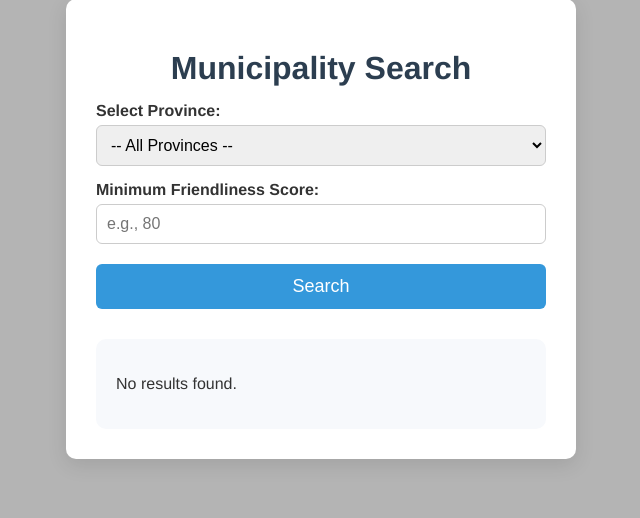
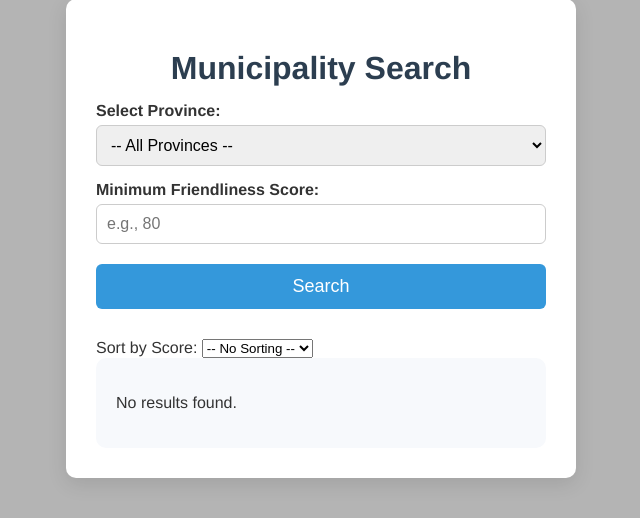
Before and after one commit to ASU-jcox43/SER40X-Group18-FTAC, a Flask app: page / in a window 1280 px wide. Shown: the part 21-539 px from the top of the page, without its empty margins (319-959 px from the left). Run offline with Flask 3, Linux system fonts and the light colour scheme.

Commit message:
added ability to sort by score value

```diff
--- a/Logic/municipality_profile/app.py
+++ b/Logic/municipality_profile/app.py
@@ -6,21 +6,43 @@ app = Flask(__name__)
 # Load profiles once at startup
 profiles = load_profiles()
 
+PROVINCES = [
+    "Alberta",
+    "British Columbia",
+    "Manitoba",
+    "New Brunswick",
+    "Newfoundland and Labrador",
+    "Nova Scotia",
+    "Ontario",
+    "Prince Edward Island",
+    "Quebec",
+    "Saskatchewan",
+    "Northwest Territories",
+    "Nunavut",
+    "Yukon"
+]
+
 @app.route("/", methods=["GET", "POST"])
 def index():
     results = None
+    results = None
+    sort_order = None
+    province = None
+    min_score = None
+
     if request.method == "POST":
         province = request.form.get("province")
         min_score = request.form.get("minScore")
         min_score = float(min_score) if min_score else None
+        sort_order = request.form.get("sortOrder")
 
         # Treat empty string or "all" as no filter
         if not province or province.lower() == "all":
             province = None
 
-        results = search_profiles(profiles, min_score=min_score, province=province)
+        results = search_profiles(profiles, min_score=min_score, province=province, sort_order=sort_order)
 
-    return render_template("index.html", results=results)
+    return render_template("index.html", results=results, provinces=PROVINCES)
 
 if __name__ == "__main__":
     app.run(debug=True)
--- a/Logic/municipality_profile/search_manager.py
+++ b/Logic/municipality_profile/search_manager.py
@@ -68,7 +68,22 @@ def normalize_profile(data):
 
 
 # Search profiles based on specific criteria
-def search_profiles(profiles, min_score=None, province=None, city=None, region=None):
+def search_profiles(profiles, min_score=None, province=None, city=None, region=None, sort_order=None):
+    """
+    Filter and optionally sort municipality profiles.
+
+    Args:
+        profiles: List of normalized profiles.
+        min_score: Minimum score to filter.
+        province: Province name to filter.
+        city: City name to filter.
+        region: Region name to filter.
+        sort_order: 'high-to-low' or 'low-to-high' to sort by Score.
+
+    Returns:
+        List of filtered (and sorted) profiles.
+    """
+
     results = []
 
     for profile in profiles:
@@ -81,6 +96,12 @@ def search_profiles(profiles, min_score=None, province=None, city=None, region=N
         if region is not None and profile["Region"] != region:
             continue
         results.append(profile)
+
+    # Sort the results if sort_order is specified
+    if sort_order == "high-to-low":
+        results.sort(key=lambda x: x["Score"], reverse=True)
+    elif sort_order == "low-to-high":
+        results.sort(key=lambda x: x["Score"])
 
     return results
 
@@ -111,3 +132,6 @@ if __name__ == "__main__":
     print("\nSearching for profiles in Ontario with friendliness score > 85:")
     results = search_profiles(profiles, min_score=85.0, )
     pprint.pprint(results)
+
+    # Print Search by score, province, and sort functionality
+    results = search_profiles(profiles, min_score=70, province="Ontario", sort_order="high-to-low")
--- a/Logic/municipality_profile/templates/index.html
+++ b/Logic/municipality_profile/templates/index.html
@@ -11,19 +11,26 @@
         <h1>Municipality Search</h1>
         <form id="searchForm" method="POST">
             <label for="province">Select Province:</label>
-            <select name="province" id="province">
-                <option value="">-- All Provinces --</option>
-                <option value="Ontario">Ontario</option>
-                <option value="Quebec">Quebec</option>
-                <option value="British Columbia">British Columbia</option>
-                <option value="Alberta">Alberta</option>
-            </select>
+                <select name="province" id="province">
+                    <option value="">-- All Provinces --</option>
+                    {% for p in provinces %}
+                        <option value="{{ p }}">{{ p }}</option>
+                    {% endfor %}
+                </select>
 
             <label for="minScore">Minimum Friendliness Score:</label>
             <input type="number" name="minScore" id="minScore" placeholder="e.g., 80" min="0" max="100">
 
             <button type="submit">Search</button>
         </form>
+
+        <!-- Sort dropdown -->
+        <label for="sortOrder">Sort by Score:</label>
+        <select name="sortOrder" id="sortOrder">
+            <option value="">-- No Sorting --</option>
+            <option value="high-to-low">High to Low</option>
+            <option value="low-to-high">Low to High</option>
+        </select>
 
         <div id="results">
             {% if results %}
@@ -59,3 +66,29 @@
     </div>
 </body>
 </html>
+
+<script>
+const sortSelect = document.getElementById("sortOrder");
+
+sortSelect.addEventListener("change", () => {
+    const sortOrder = sortSelect.value;
+    const resultsList = document.querySelectorAll("#results ul li");
+
+    if (!resultsList.length) return;
+
+    const resultsArray = Array.from(resultsList);
+
+    resultsArray.sort((a, b) => {
+        const scoreA = parseFloat(a.querySelector(".score").innerText);
+        const scoreB = parseFloat(b.querySelector(".score").innerText);
+
+        if (sortOrder === "high-to-low") return scoreB - scoreA;
+        if (sortOrder === "low-to-high") return scoreA - scoreB;
+        return 0;
+    });
+
+    const ul = document.querySelector("#results ul");
+    ul.innerHTML = ""; // clear current list
+    resultsArray.forEach(li => ul.appendChild(li));
+});
+</script>
```
